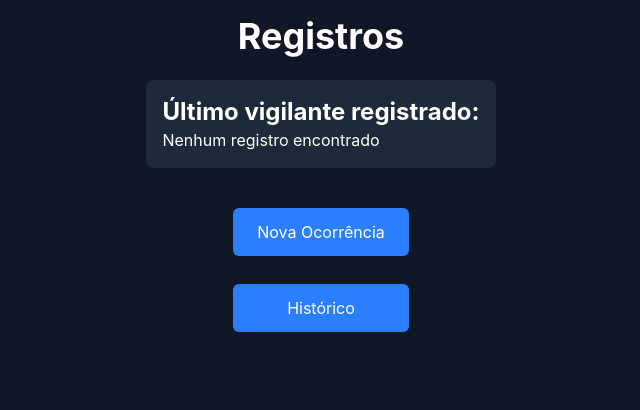
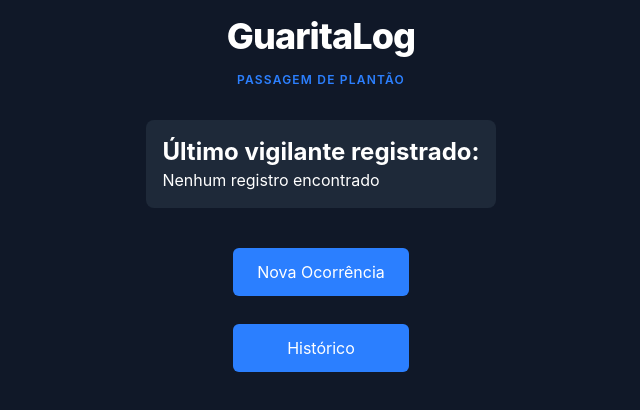
Before and after one commit to joaoaquino-dev/guarita-log, a React (Vite) app: page / in a window 1280 px wide. Shown: the top 410 px of the page, without its empty margins (319-959 px from the left). Built offline with nearby package versions, Linux system fonts and the light colour scheme.

Commit message:
style: update home header copy

```diff
--- a/src/pages/Home.tsx
+++ b/src/pages/Home.tsx
@@ -11,9 +11,14 @@ const Home = () => {
       className="bg-gray-900 flex flex-col
     items-center min-h-screen p-4"
     >
-      <div className="mb-4">
-        <h1 className="font-bold text-4xl text-white mb-2">Registros</h1>
-      </div>
+      <header className="text-center mb-8">
+        <h1 className="text-white text-4xl font-extrabold tracking-tight">
+          GuaritaLog
+        </h1>
+        <p className="text-blue-500 font-semibold tracking-widest uppercase text-xs mt-4">
+          Passagem de Plantão
+        </p>
+      </header>
       <div className="bg-gray-800 p-4 rounded-lg mb-4">
         <h2 className="text-white font-bold text-2xl">
           Último vigilante registrado:
```
